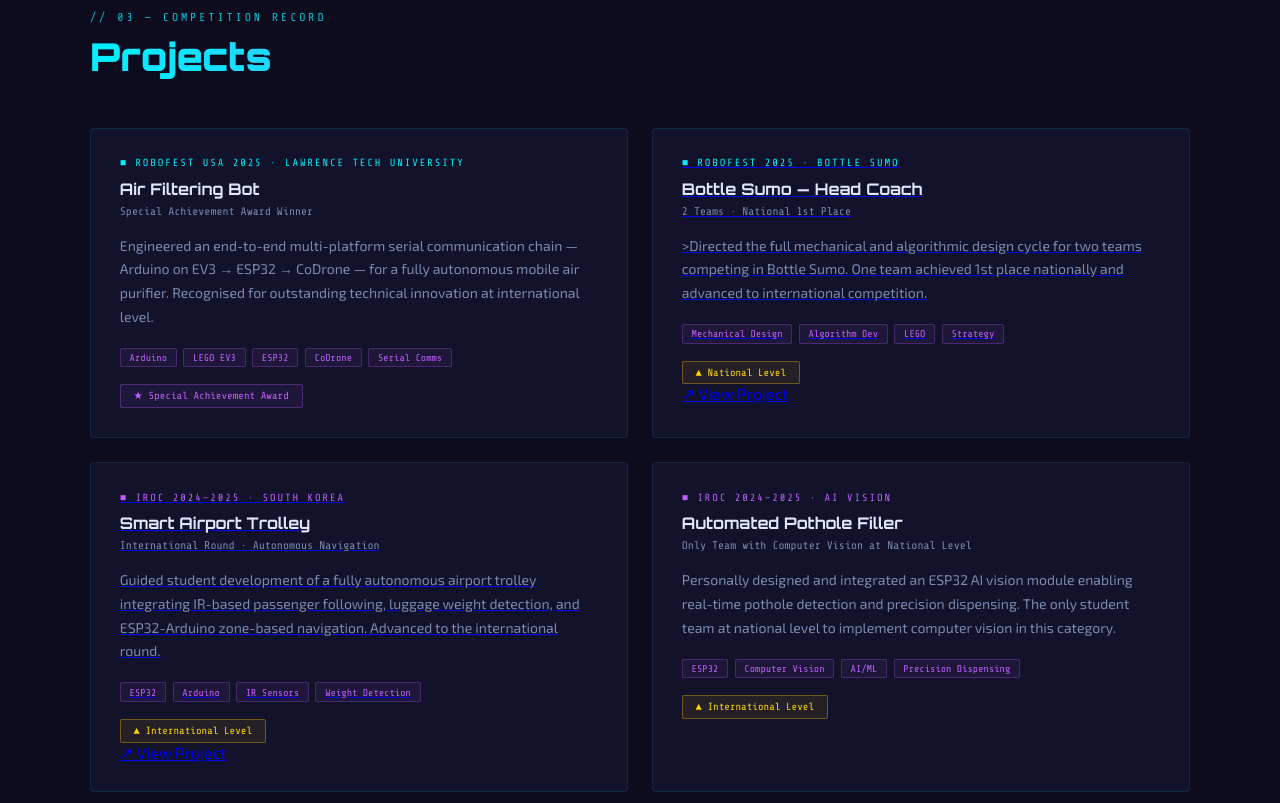
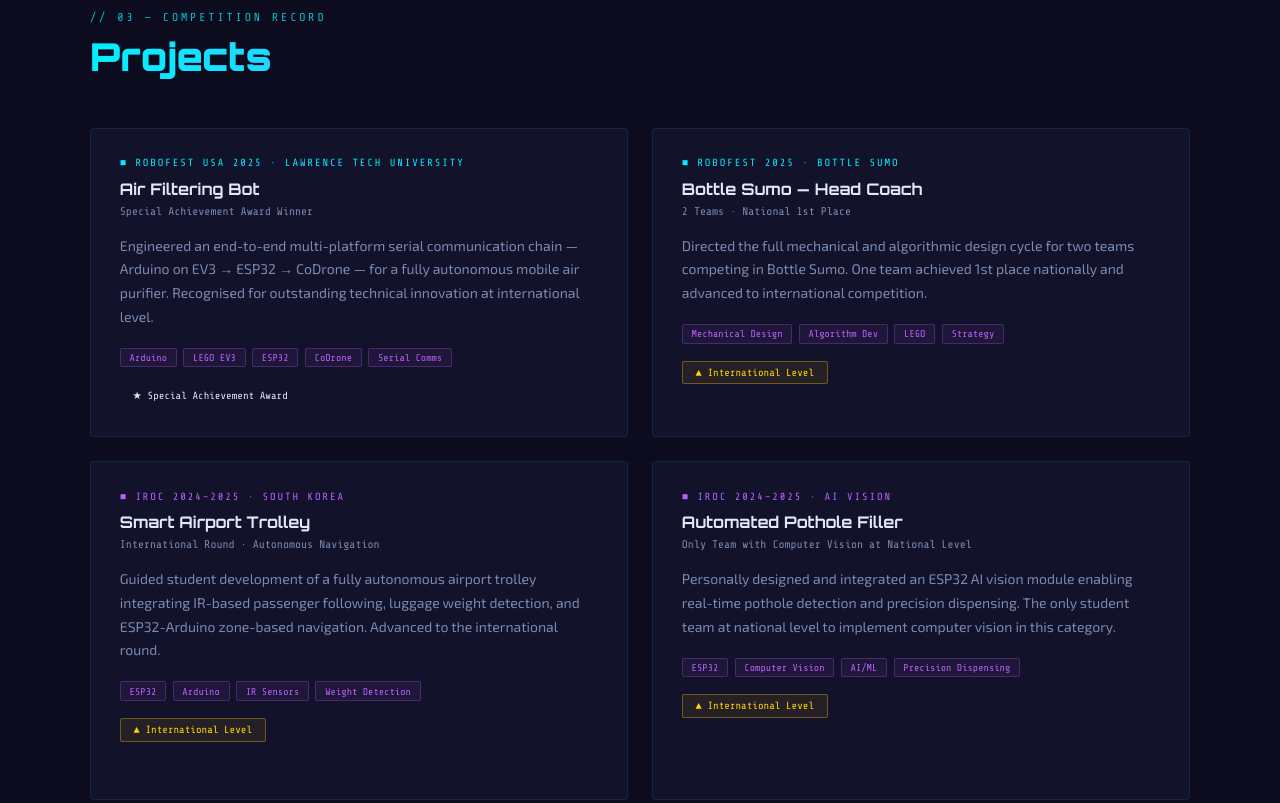
Before and after one commit to farzeenfatima07/Portfolio, a plain HTML site: page index.html in a window 1280 px wide. Shown: the part 2540-3343 px from the top of the page. Drawn offline with nearby package versions, Linux system fonts and the light colour scheme.

Commit message:
Update index.html

```diff
--- a/index.html
+++ b/index.html
@@ -296,7 +296,17 @@
 }
 .proj-badge.intl{background:rgba(255,200,0,0.08);border:1px solid rgba(255,200,0,0.35);color:#ffd700;}
 .proj-badge.natl{background:rgba(0,240,255,0.06);border:1px solid rgba(0,240,255,0.25);color:var(--cyan);}
-.proj-badge.award{background:rgba(191,95,255,0.08);border:1px solid rgba(191,95,255,0.3);color:var(--purple);}
+.project-card-link{
+  display:block;text-decoration:none;color:inherit;cursor:pointer;
+}
+.project-card-link:hover{border-color:rgba(191,95,255,0.7);}
+.project-card-link:hover .proj-glow{opacity:1;}
+.project-card-link:hover .proj-link-hint{opacity:1;transform:translateY(0);}
+.proj-link-hint{
+  margin-top:1rem;font-family:'Share Tech Mono',monospace;font-size:0.68rem;
+  color:var(--purple);letter-spacing:0.12em;
+  opacity:0;transform:translateY(4px);transition:opacity 0.3s,transform 0.3s;
+}
 
 /* ─── CERTIFICATIONS ─── */
 #certifications{background:var(--dark);}
@@ -712,19 +722,18 @@
         <span class="proj-badge award">&#9733; Special Achievement Award</span>
       </div>
 
-      <a href="https://farzeenfatima07.github.io/Robofest-2025" target="_blank" rel="noopener noreferrer" class="project-card project-card-link">
+      <div class="project-card">
         <div class="proj-glow"></div>
         <div class="proj-event robofest">&#9632; ROBOFEST 2025 · BOTTLE SUMO</div>
         <h3 class="proj-title">Bottle Sumo — Head Coach</h3>
         <p class="proj-subtitle">2 Teams · National 1st Place</p>
-        <p class="proj-desc">>Directed the full mechanical and algorithmic design cycle for two teams competing in Bottle Sumo. One team achieved 1st place nationally and advanced to international competition.</p>
+        <p class="proj-desc">Directed the full mechanical and algorithmic design cycle for two teams competing in Bottle Sumo. One team achieved 1st place nationally and advanced to international competition.</p>
         <div class="proj-tech">
           <span class="tech-chip">Mechanical Design</span><span class="tech-chip">Algorithm Dev</span>
           <span class="tech-chip">LEGO</span><span class="tech-chip">Strategy</span>
         </div>
-        <span class="proj-badge intl">&#9650; National Level</span>
-        <div class="proj-link-hint">&#8599; View Project</div>
-      </a>
+        <span class="proj-badge intl">&#9650; International Level</span>
+      </div>
 
       <a href="https://farzeenfatima07.github.io/smart-trolley-portfolio" target="_blank" rel="noopener noreferrer" class="project-card project-card-link">
         <div class="proj-glow"></div>
```
